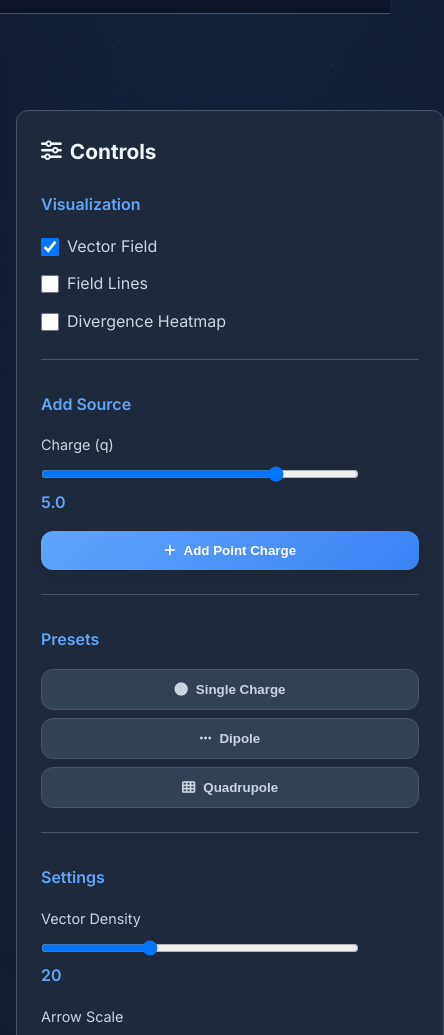
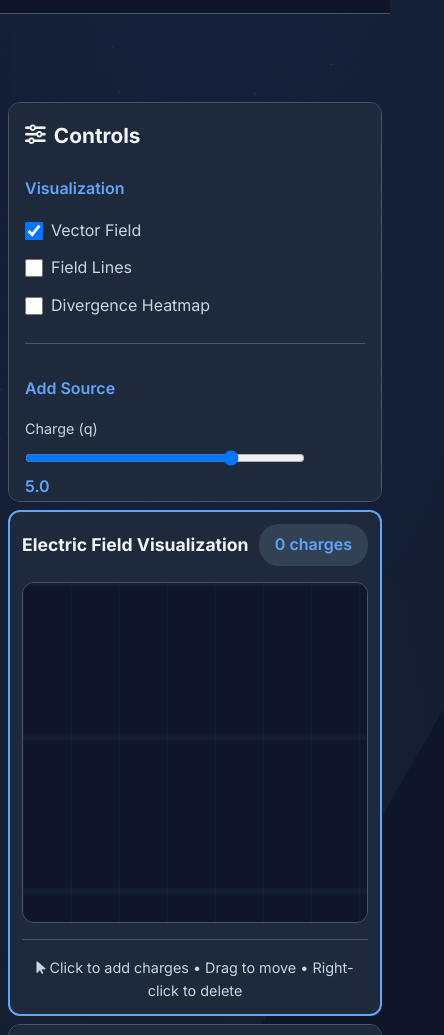
Before and after one commit to adityamuthyala768/phystalk.github.io, a plain HTML site: page simulator.html in a window 390 px wide. Shown: the part 62-1097 px from the top of the page, 444 px wide, since content can reach past the window. Drawn offline with Linux system fonts and the light colour scheme.

Commit message:
Update simulator.html

```diff
--- a/simulator.html
+++ b/simulator.html
@@ -33,7 +33,6 @@
                 <li><a href="resources.html" class="nav-link">Resources</a></li>
                 <li><a href="about.html" class="nav-link">About</a></li>
                 <li><a href="discord.html" class="nav-link">Community</a></li>
-                <li><a href="join.html" class="nav-link">Join</a></li>
                 <li><a href="simulator.html" class="nav-link active">Simulator</a></li>
             </ul>
             <div class="hamburger">
@@ -235,8 +234,15 @@
 
         function resizeCanvas() {
             const container = canvas.parentElement;
-            canvas.width = container.clientWidth;
-            canvas.height = container.clientHeight - 100;
+            const header = container.querySelector('.canvas-header');
+            const info = container.querySelector('.canvas-info');
+
+            const headerHeight = header ? header.offsetHeight : 0;
+            const infoHeight = info ? info.offsetHeight : 0;
+            const padding = 32; // Account for container padding
+
+            canvas.width = container.clientWidth - padding;
+            canvas.height = container.clientHeight - headerHeight - infoHeight - padding - 16;
         }
 
         resizeCanvas();
@@ -697,12 +703,13 @@
     <style>
         .simulator-container {
             display: grid;
-            grid-template-columns: 300px 1fr 300px;
+            grid-template-columns: 280px 1fr 280px;
             gap: 1rem;
             padding: 1rem;
-            min-height: calc(100vh - 80px);
-            max-width: 1800px;
+            height: calc(100vh - 100px);
+            max-width: 100%;
             margin: 0 auto;
+            overflow: hidden;
         }
 
         .controls-panel, .info-panel {
@@ -711,7 +718,8 @@
             border-radius: var(--border-radius);
             padding: 1.5rem;
             overflow-y: auto;
-            max-height: calc(100vh - 100px);
+            overflow-x: hidden;
+            height: 100%;
         }
 
         .panel-header h2 {
@@ -863,6 +871,9 @@
             padding: 1rem;
             display: flex;
             flex-direction: column;
+            height: 100%;
+            min-height: 0;
+            overflow: hidden;
         }
 
         .canvas-header {
@@ -870,6 +881,7 @@
             justify-content: space-between;
             align-items: center;
             margin-bottom: 1rem;
+            flex-shrink: 0;
         }
 
         .canvas-header h2 {
@@ -890,12 +902,15 @@
             border-radius: var(--border-radius);
             cursor: crosshair;
             flex: 1;
+            min-height: 0;
+            width: 100%;
         }
 
         .canvas-info {
             margin-top: 1rem;
             padding-top: 1rem;
             border-top: 1px solid var(--border-color);
+            flex-shrink: 0;
         }
 
         .info-text {
@@ -1006,10 +1021,39 @@
         @media (max-width: 1200px) {
             .simulator-container {
                 grid-template-columns: 1fr;
+                grid-template-rows: auto auto 1fr;
+                height: auto;
+                min-height: calc(100vh - 100px);
             }
 
             .controls-panel, .info-panel {
-                max-height: none;
+                max-height: 400px;
+                height: auto;
+            }
+
+            .canvas-container {
+                min-height: 500px;
+                height: 60vh;
+            }
+        }
+
+        @media (max-width: 768px) {
+            .simulator-container {
+                padding: 0.5rem;
+                gap: 0.5rem;
+            }
+
+            .controls-panel, .info-panel {
+                padding: 1rem;
+            }
+
+            .canvas-container {
+                min-height: 400px;
+                padding: 0.75rem;
+            }
+
+            .canvas-header h2 {
+                font-size: 1.1rem;
             }
         }
     </style>
```
